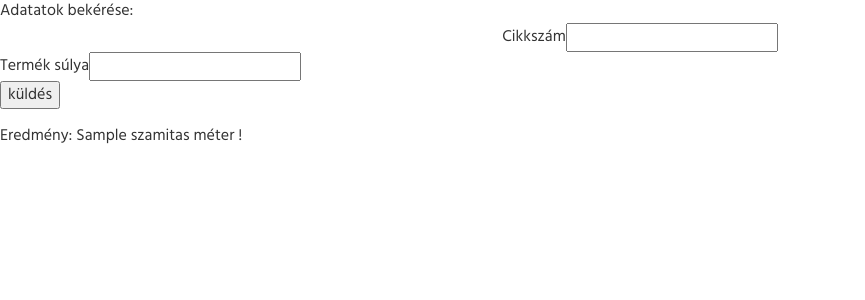
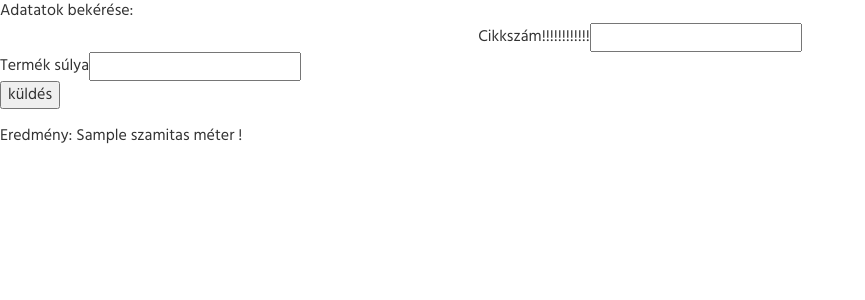
Before and after one commit to wredox/Heroku-weblapom, a Flask app: template flask_alap/templates/index.html in a window 1280 px wide. Shown: the top 300 px of the page, without its empty margins (0-865 px from the left). Run offline with Flask 2, Linux system fonts and the light colour scheme; the template is opened without the code that fills it: most values are stand-ins (such as "Sample title", 1, 10 or a date in 2020); some libraries are stand-ins or nearby versions.

Commit message:
Update index.html

```diff
--- a/flask_alap/templates/index.html
+++ b/flask_alap/templates/index.html
@@ -29,7 +29,7 @@
             <form action = "/" method = "get">
                 <p>Adatatok bekérése:</p>
 
-                <p align="center">Cikkszám<input type = "number" name = "beker" /></p>
+                <p align="center">Cikkszám!!!!!!!!!!!!<input type = "number" name = "beker" /></p>
                 <p>Termék súlya<input type = "float" name = "a" /></p>
                 <p><input type = "submit" value = "küldés" /></p>
             </form>
```
